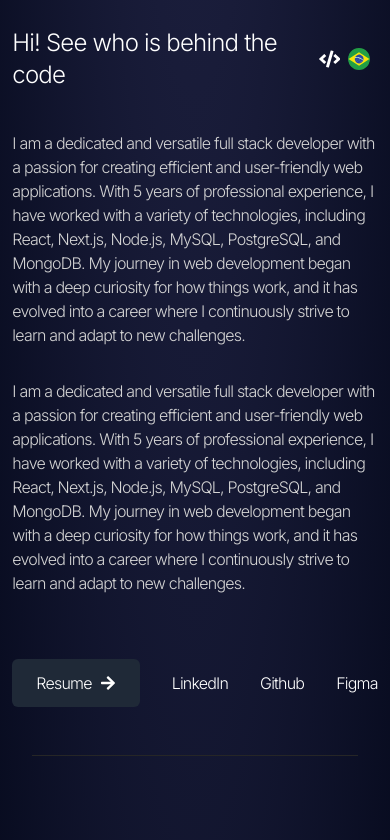
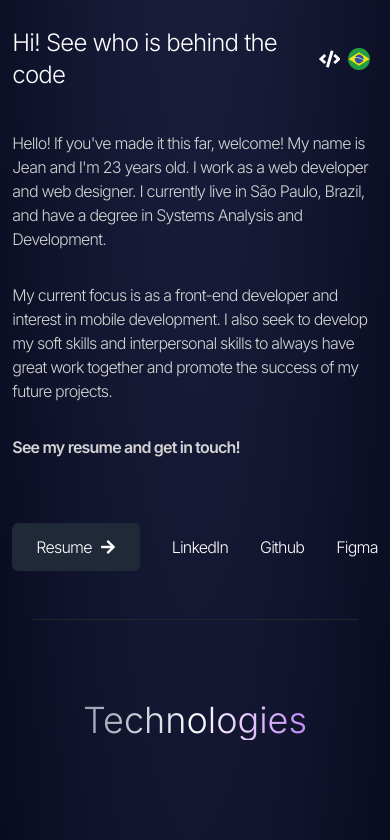
Before and after one commit to Jeanlucca12/portfolio-new, a React (Vite) app: page / in a window 390 px wide. Shown: the part 1220-2060 px from the top of the page. Built offline with nearby package versions, Linux system fonts and the light colour scheme.

Commit message:
mobile navigation and text About me

```diff
--- a/src/component/AboutMe.jsx
+++ b/src/component/AboutMe.jsx
@@ -1,7 +1,7 @@
 import React from "react";
 import { motion } from "framer-motion";
 import aboutMe from "../../public/foto.jpg";
-import { ABOUT_TEXT, ABOUT_TEXT2 } from "../constants/index";
+import { ABOUT_TEXT, ABOUT_TEXT2, ABOUT_TEXT3 } from "../constants/index";
 import {FaArrowRight} from 'react-icons/fa'
 import {FaCode} from 'react-icons/fa'
 import ImgBrazil from "../../public/brazil.svg";
@@ -14,7 +14,7 @@ const AboutMe = () => {
         whileInView={{ opacity: 1, x: 0 }}
         initial={{ opacity: 0, x: 100 }}
         transition={{ duration: 1 }}
-        className="my-20 text-4xl text-center font-light bg-gradient-to-r from-slate-300 via-slate-400
+        className="my-20 text-4xl text-center font-light bg-gradient-to-r from-slate-500 via-white
                     to-purple-500 bg-clip-text text-transparent "
       >
         About me
@@ -50,11 +50,15 @@ const AboutMe = () => {
             </span>
 
               <div className="mt-8">
-                {ABOUT_TEXT}
+              {ABOUT_TEXT}
               </div>
 
               <div className="mt-8">
               {ABOUT_TEXT2}
+              </div>
+
+              <div className="mt-8">
+               <span className="font-semibold"> {ABOUT_TEXT3} </span>
               </div>
 
               <div className="mt-16 flex items-center gap-8 ">
--- a/src/component/Contact..jsx
+++ b/src/component/Contact..jsx
@@ -1,12 +1,19 @@
 import React from "react";
 import { CONTACT } from "../constants/index";
+import { motion } from "framer-motion";
 
 const Contact = () => {
   return (
     <div className="text-center border-b border-neutral-800 pb-10">
-      <h3 className="text-center tracking-tighter text-4xl my-10">
-        Get Contact
-      </h3>
+      <motion.h2
+        whileInView={{ opacity: 1, x: 0 }}
+        initial={{ opacity: 0, x: 100 }}
+        transition={{ duration: 1 }}
+        className="my-20 text-4xl text-center font-light bg-gradient-to-r from-slate-500 via-white
+                    to-purple-500 bg-clip-text text-transparent "
+      >
+        Get contact
+      </motion.h2>
       <p className="mb-2 text-sm tracking-tight">{CONTACT.address}</p>
       <p className="mb-2 text-sm tracking-tight">{CONTACT.phoneNo}</p>
       <a href="#">
--- a/src/component/NavBar.jsx
+++ b/src/component/NavBar.jsx
@@ -64,26 +64,26 @@ const NavBar = () => {
           id="menu"
           className="md:hidden flex flex-col items-center bg-gray-700 p-6 space-y-4"
         >
-          <a href="#" className="text-gray-300 border-b-2 border-orange-400">
+          <a href="#home" className="text-gray-300 border-b-2 border-orange-400">
             Home
           </a>
           <a
-            href="#"
+            href="#section1"
+            className="text-gray-300 border-b-2 border-transparent hover:text-white hover:border-orange-400"
+          >
+            About Me
+          </a>
+          <a
+            href="#section2"
             className="text-gray-300 border-b-2 border-transparent hover:text-white hover:border-orange-400"
           >
             Services
           </a>
           <a
-            href="#"
+            href="#section3"
             className="text-gray-300 border-b-2 border-transparent hover:text-white hover:border-orange-400"
           >
             Projects
-          </a>
-          <a
-            href="#"
-            className="text-gray-300 border-b-2 border-transparent hover:text-white hover:border-orange-400"
-          >
-            About Me
           </a>
         </div>
       )}
--- a/src/component/Projects.jsx
+++ b/src/component/Projects.jsx
@@ -18,7 +18,7 @@ const Projects = () => {
         whileInView={{ opacity: 1, x: 0 }}
         initial={{ opacity: 0, x: 100 }}
         transition={{ duration: 1 }}
-        className="my-20 text-4xl text-center font-light bg-gradient-to-r from-slate-300 via-slate-400
+        className="my-20 text-4xl text-center font-light bg-gradient-to-r from-slate-500 via-white
                     to-purple-500 bg-clip-text text-transparent "
       >
         Projects
--- a/src/component/Services.jsx
+++ b/src/component/Services.jsx
@@ -12,11 +12,12 @@ export default function Services() {
         whileInView={{ opacity: 1, x: 0 }}
         initial={{ opacity: 0, x: 100 }}
         transition={{ duration: 1 }}
-        className="my-20 text-4xl text-center font-light bg-gradient-to-r from-slate-300 via-slate-400
+        className="my-20 text-4xl text-center font-light bg-gradient-to-r from-slate-500 via-white
                     to-purple-500 bg-clip-text text-transparent "
       >
         Services
       </motion.h2>
+
 
         <div className="mt-8 xl:mt-12 lg:flex lg:items-center">
           <div className="mt-6 grid w-full grid-cols-1 gap-8 lg:w-1/2 xl:gap-16 md:grid-cols-2">
--- a/src/component/TechNologies.jsx
+++ b/src/component/TechNologies.jsx
@@ -28,7 +28,7 @@ const TechNologies = () => {
         whileInView={{ opacity: 1, x: 0 }}
         initial={{ opacity: 0, x: 100 }}
         transition={{ duration: 1 }}
-        className="my-20 text-4xl text-center font-light bg-gradient-to-r from-slate-300 via-slate-400
+        className="my-20 text-4xl text-center font-light bg-gradient-to-r from-slate-500 via-white
                     to-purple-500 bg-clip-text text-transparent "
       >
         Technologies
--- a/src/constants/index.js
+++ b/src/constants/index.js
@@ -1,73 +1,12 @@
-import project1 from "../assets/projects/project-1.jpg";
-import project2 from "../assets/projects/project-2.jpg";
-import project3 from "../assets/projects/project-3.jpg";
-import project4 from "../assets/projects/project-4.jpg";
 
+export const ABOUT_TEXT = `Hello! If you've made it this far, welcome!
+My name is Jean and I'm 23 years old. I work as a web developer and web designer.
+I currently live in São Paulo, Brazil, and have a degree in Systems Analysis and Development.`;
 
-export const ABOUT_TEXT = `I am a dedicated and versatile full stack developer with a passion for creating efficient and user-friendly web applications. With 5 years of professional experience, I have worked with a variety of technologies, including React, Next.js, Node.js, MySQL, PostgreSQL, and MongoDB. My journey in web development began with a deep curiosity for how things work, and it has evolved into a career where I continuously strive to learn and adapt to new challenges.`;
-export const ABOUT_TEXT2 = `I am a dedicated and versatile full stack developer with a passion for creating efficient and user-friendly web applications. With 5 years of professional experience, I have worked with a variety of technologies, including React, Next.js, Node.js, MySQL, PostgreSQL, and MongoDB. My journey in web development began with a deep curiosity for how things work, and it has evolved into a career where I continuously strive to learn and adapt to new challenges.`;
+export const ABOUT_TEXT2 = `My current focus is as a front-end developer and interest in mobile development. I also seek to develop my soft skills and interpersonal skills to always have great work together and promote the success of my future projects.`
 
-export const EXPERIENCES = [
-  {
-    year: "2022 - 2024",
-    role: "Infrastructure intern",
-    company: "7COMm - People and tech to transform",
-    description: `Experiência: Virtual Private Network (VPN), WSUS, Office 365, Administração de Sistemas, ERP, Microsoft Active Directory`,
-    technologies: ["Office365", "MS Active Directory", "SQ Server", "PowerShell"],
-  },
-  {
-    year: "2022 - 2023",
-    role: "Frontend Developer",
-    company: "Adobe",
-    description: `Designed and developed user interfaces for web applications using Next.js and React. Worked closely with backend developers to integrate frontend components with Node.js APIs. Implemented responsive designs and optimized frontend performance.`,
-    technologies: ["HTML", "CSS", "Vue.js", "mySQL"],
-  },
-  {
-    year: "2021 - 2022",
-    role: "Full Stack Developer",
-    company: "Facebook",
-    description: `Developed and maintained web applications using JavaScript, React.js, and Node.js. Designed and implemented RESTful APIs for data communication. Collaborated with cross-functional teams to deliver high-quality software products on schedule.`,
-    technologies: ["Python", "Svelte", "Three.js", "Postgres"],
-  },
-  {
-    year: "2020 - 2021",
-    role: "Software Engineer",
-    company: "Paypal",
-    description: `Contributed to the development of web applications using JavaScript, React.js, and Node.js. Managed databases and implemented data storage solutions using MongoDB. Worked closely with product managers to prioritize features and enhancements.`,
-    technologies: ["Ruby", "Rails", "PHP", "Sqlite"],
-  },
-];
+export const ABOUT_TEXT3 = `See my resume and get in touch!`;
 
-export const PROJECTS = [
-  {
-    title: "E-Commerce Website",
-    image: project1,
-    description:
-      "A fully functional e-commerce website with features like product listing, shopping cart, and user authentication.",
-    technologies: ["HTML", "CSS", "React", "Node.js", "MongoDB"],
-  },
-  {
-    title: "Task Management App",
-    image: project2,
-    description:
-      "An application for managing tasks and projects, with features such as task creation, assignment, and progress tracking.",
-    technologies: ["HTML", "CSS", "Angular", "Firebase"],
-  },
-  {
-    title: "Portfolio Website",
-    image: project3,
-    description:
-      "A personal portfolio website showcasing projects, skills, and contact information.",
-    technologies: ["HTML", "CSS", "React", "Bootstrap"],
-  },
-  {
-    title: "Blogging Platform",
-    image: project4,
-    description:
-      "A platform for creating and publishing blog posts, with features like rich text editing, commenting, and user profiles.",
-    technologies: ["HTML", "CSS", "Vue.js", "Express", "mySQL"],
-  },
-];
 
 export const CONTACT = {
   address: "São Paulo, SP - Brazil ",
```
